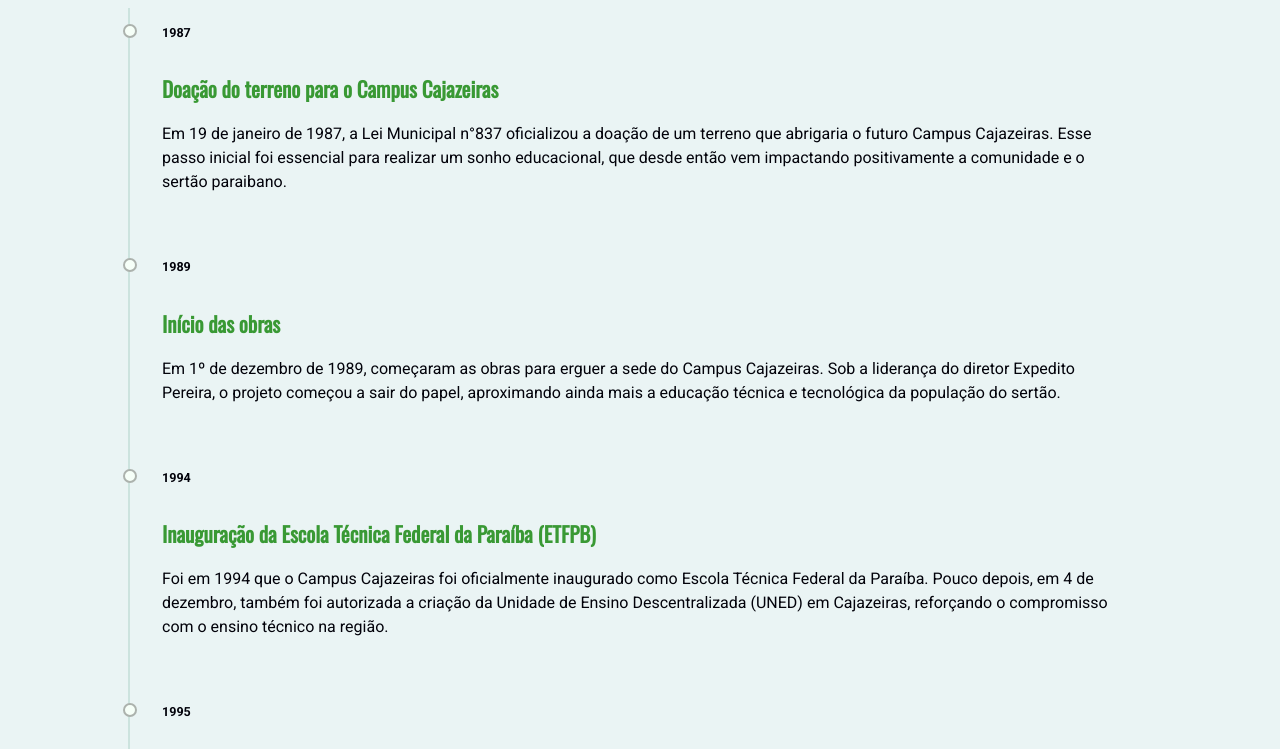
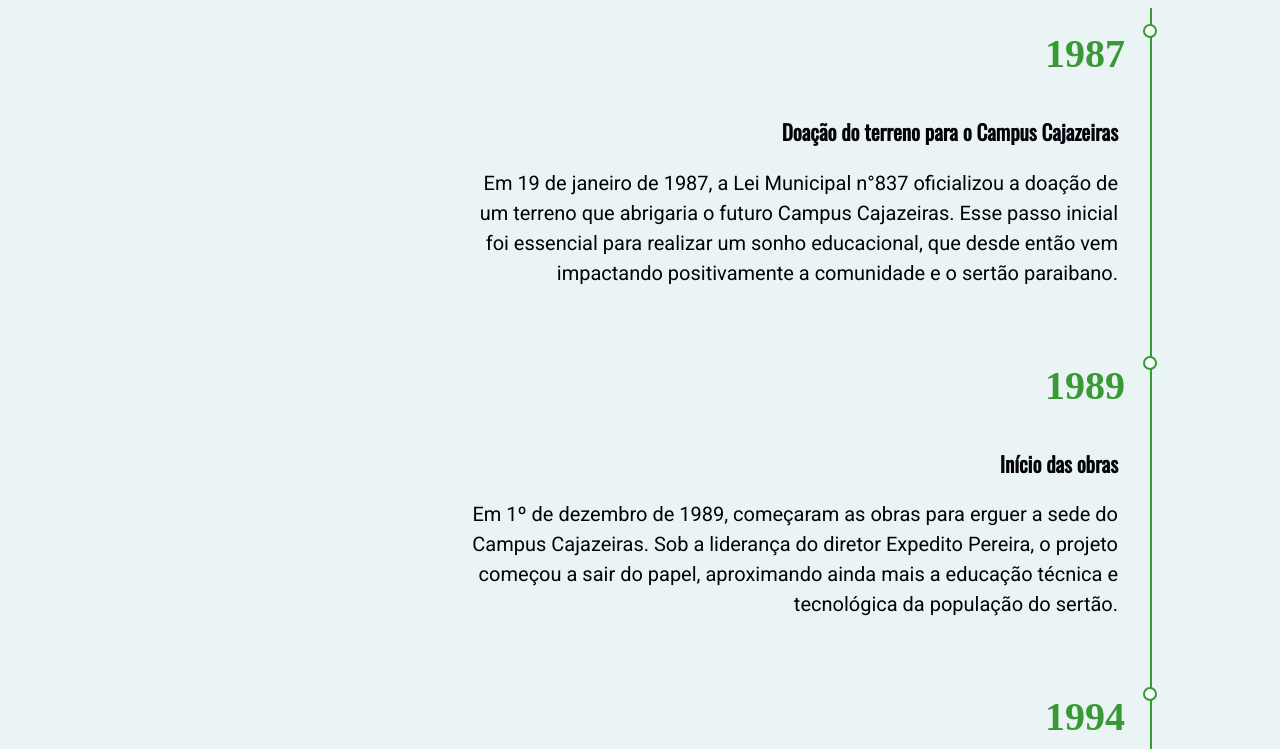
Before and after one commit to kaserzin/Time_Line_IFPB-CZ, a plain HTML site: page index.html in a window 1280 px wide. Shown: the top 749 px of the page. Drawn offline with nearby package versions, Linux system fonts and the light colour scheme.

Commit message:
Update styles.css

```diff
--- a/styles.css
+++ b/styles.css
@@ -1,64 +1,63 @@
-/* Padronizar as unidade em px */
 @import url("https://fonts.googleapis.com/css?family=Oswald|Roboto:400,700");
 
 body {
   font-size: 14px;
   line-height: 1.5;
-  background-color: #EAF4F4;
+  background-color: #eaf4f4;
 }
 
 nav {
-  background-color:  #399934;
+  background-color: #399934;
 }
 
-nav p, h2 {
-  color: #EAF4F4;
+nav p,
+h2 {
+  color: #eaf4f4;
 }
 
-h1, h2, h3, h4, h5, h6 {
+h2,
+h3,
+h4,
+h5,
+h6 {
   font-family: "Oswald", sans-serif;
-  color: #399934;
-}
-
-h1 {
-  font-size: 32px;
-  margin-bottom: 8px;
+  color: #02020a;
+  margin-top: 60px;
 }
 
 p {
   font-family: "Roboto", sans-serif;
-  font-size: 12.8px;
-  color: #02020A;
+  font-size: 20px;
+  color: #02020a;
 }
 
 .container {
+  display: flex;
+  flex-direction: column;
   max-width: 1024px;
   width: 90%;
   margin: 0 auto;
+  position: relative;
 }
 
 .item-linha-tempo {
   padding: 48px 32px 32px;
   position: relative;
   color: rgba(2, 2, 10, 0.7);
-  border-left: 2px solid #CCE3DE;
-}
-
-.item-linha-tempo p {
-  font-size: 16px;
+  border-right: 2px solid #399934;
+  text-align: right;
+  margin-left: 30%;
 }
 
 .item-linha-tempo::before {
   content: attr(date-is);
   position: absolute;
-  left: 32px;
+  right: 25px;
+  top: 16px;
+  font-family: serif;
+  font-size: 40px;
   font-weight: bold;
-  top: 16px;
-  display: block;
-  font-family: "Roboto", sans-serif;
-  font-weight: 700;
-  font-size: 12.56px;
-  color: #02020A;
+  color: #399934;
 }
 
 .item-linha-tempo::after {
@@ -67,14 +66,9 @@
   display: block;
   top: 16px;
   position: absolute;
-  left: -7px;
+  right: -7px;
   border-radius: 10px;
   content: "";
-  border: 2px solid rgba(0, 0, 0, 0.3);
-  background: #F6FFF8;
+  border: 2px solid #399934;
+  background: #f6fff8;
 }
-
-.item-linha-tempo:last-child {
-  -o-border-image: linear-gradient(to bottom, rgba(0, 0, 0, 0.3) 60%, rgba(0, 0, 0, 0)) 1 100%;
-  border-image: linear-gradient(to bottom, rgba(0, 0, 0, 0.3) 60%, rgba(0, 0, 0, 0)) 1 100%;
-}
```
